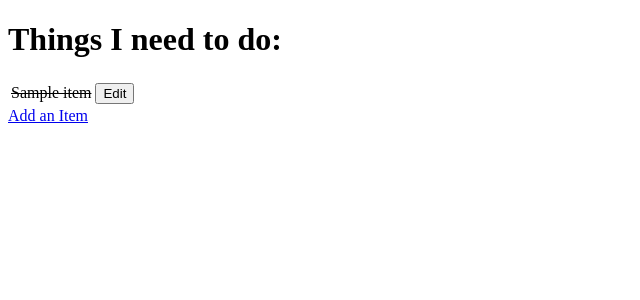
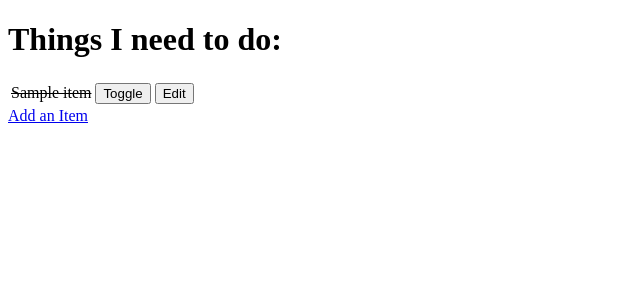
Before and after one commit to Juniva616/hello-django, a Django app: page / in a window 1280 px wide. Shown: the top 300 px of the page, without its empty margins (0-640 px from the left). Run offline with Django 3.2, Linux system fonts and the light colour scheme; tables that the repository leaves empty hold one stand-in row (values such as "Sample post").

Commit message:
feat: add toggle button to done item

```diff
--- a/django_todo/urls.py
+++ b/django_todo/urls.py
@@ -15,12 +15,13 @@ Including another URLconf
 """
 from django.contrib import admin
 from django.urls import path
-from todo.views import get_todo_list, add_item, edit_item
+from todo import views
 
 
 urlpatterns = [
     path('admin/', admin.site.urls),
-    path('', get_todo_list, name='get_todo_list'),
-    path('add', add_item, name='add'),
-    path('edit/<item_id>', edit_item, name='edit'),
+    path('', views.get_todo_list, name='get_todo_list'),
+    path('add', views.add_item, name='add'),
+    path('edit/<item_id>', views.edit_item, name='edit'),
+     path('toggle/<item_id>', views.toggle_item, name='toggle'),
 ]
--- a/todo/templates/todo/todo_list.html
+++ b/todo/templates/todo/todo_list.html
@@ -19,6 +19,11 @@
                 <td>{{ item.name }}</td>
             {% endif %}
             <td>
+                <a href="/toggle/{{ item.id }}">
+                    <button>Toggle</button>
+                </a>
+            </td>
+            <td>
                 <a href="/edit/{{ item.id }}">
                     <button>Edit</button>
                 </a>
--- a/todo/views.py
+++ b/todo/views.py
@@ -38,3 +38,9 @@ def edit_item(request, item_id):
         'form': form
     }
     return render(request, 'todo/edit_item.html', context)
+
+def toggle_item(request, item_id):
+    item = get_object_or_404(Item, id=item_id)
+    item.done = not item.done
+    item.save()
+    return redirect('get_todo_list')
```
